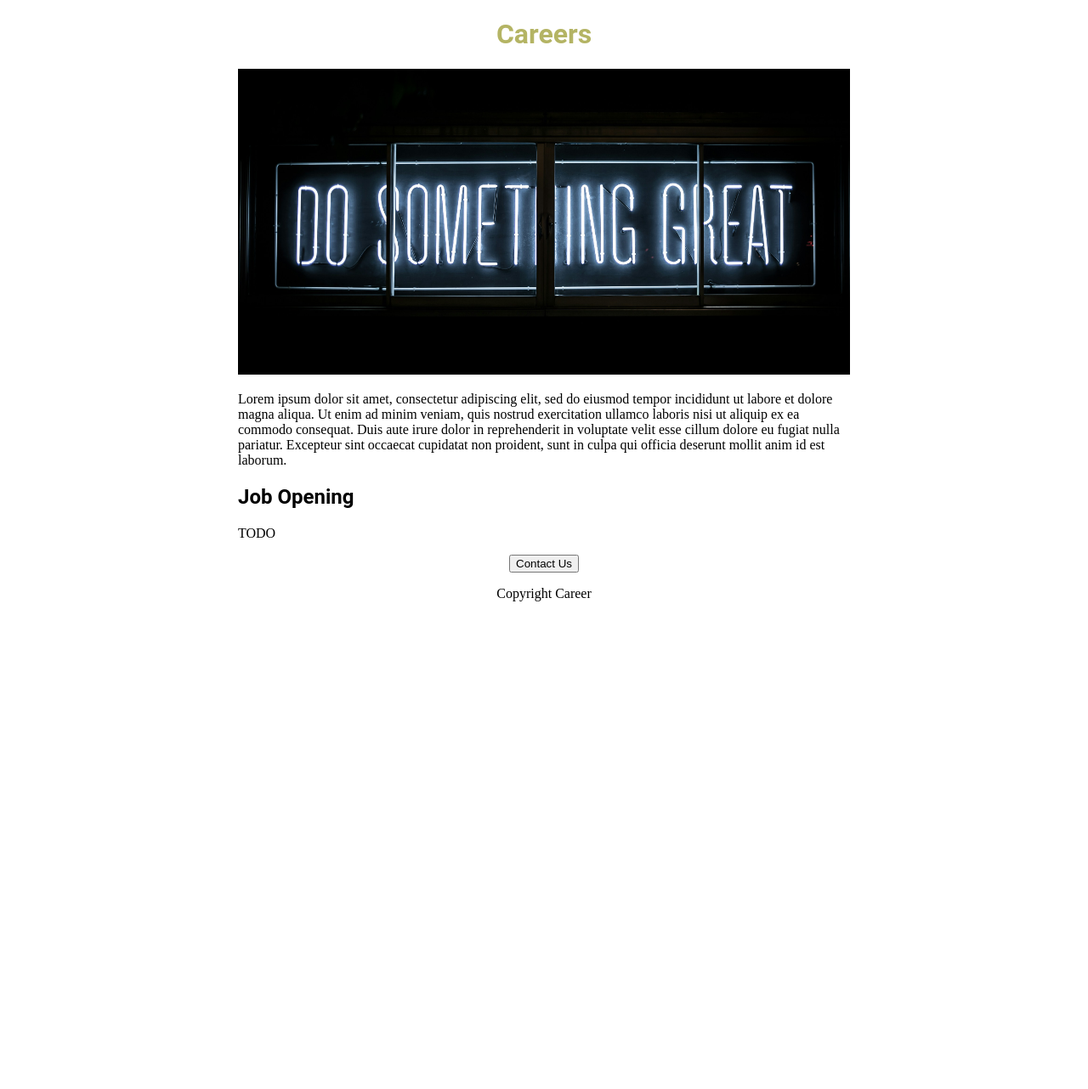
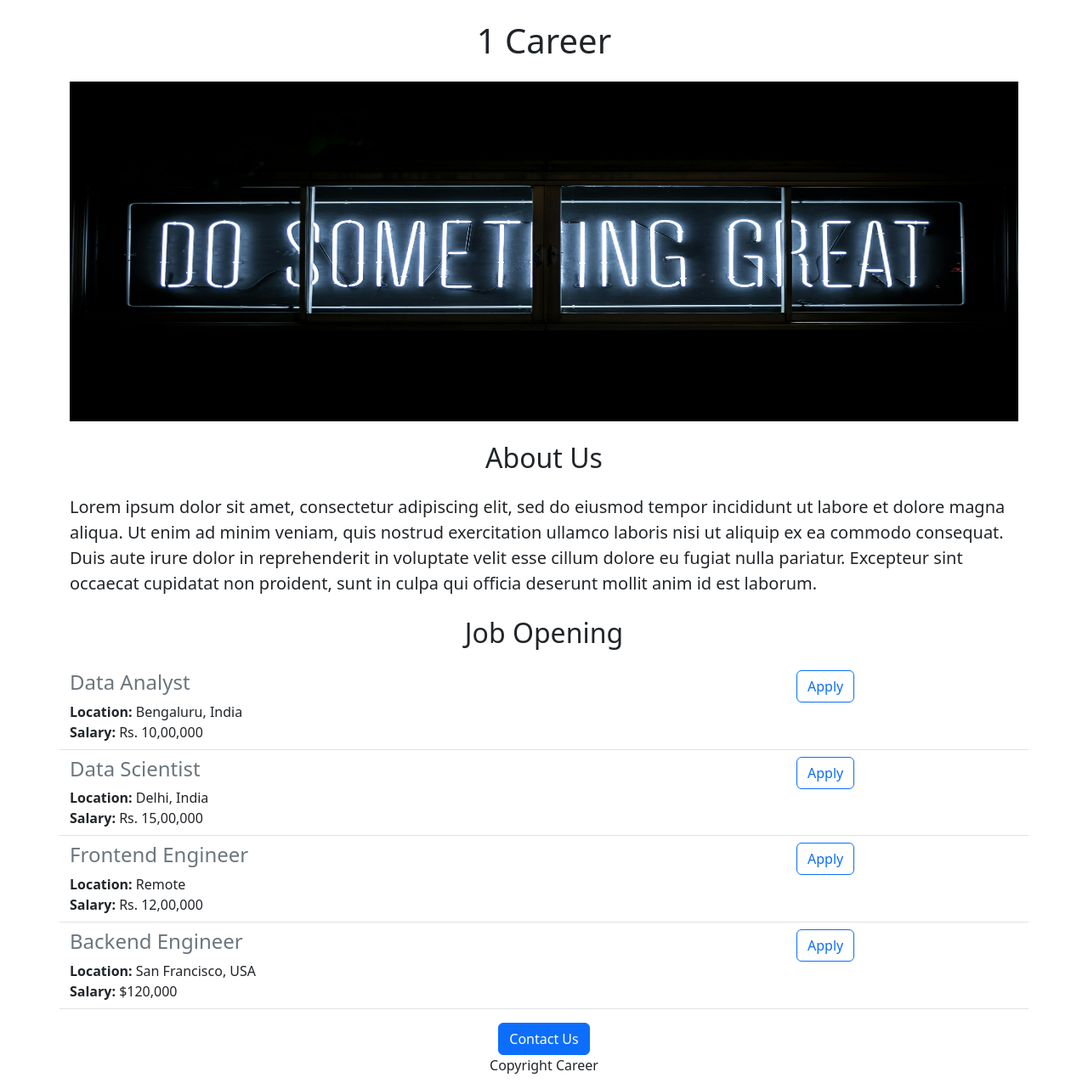
Before and after one commit to M4116/career-website, a Flask app: page / in a window 1280 px wide. Shown: the whole page at 85% size. Before the commit the page ends 708 px from the top, so only its background shows below. Run offline with Flask 3, Linux system fonts and the light colour scheme.

Commit message:
Added dynamic data

```diff
--- a/app.py
+++ b/app.py
@@ -1,10 +1,43 @@
-from flask import Flask, render_template, request, redirect, url_for
+from flask import Flask, render_template, jsonify, request, redirect, url_for
 
 app = Flask(__name__)
 
+JOBS = [
+  {
+    'id:': 1,
+    'title': 'Data Analyst',
+    'location': 'Bengaluru, India',
+    'salary': 'Rs. 10,00,000'
+  },
+  {
+    'id:': 2,
+    'title': 'Data Scientist',
+    'location': 'Delhi, India',
+    'salary': 'Rs. 15,00,000'
+  },
+  {
+    'id:': 3,
+    'title': 'Frontend Engineer',
+    'location': 'Remote',
+    'salary': 'Rs. 12,00,000'
+  },
+  {
+    'id:': 4,
+    'title': 'Backend Engineer',
+    'location': 'San Francisco, USA',
+    'salary': '$120,000'
+  }
+]
+
 @app.route('/')
 def hello_world():
-  return render_template('home.html')
+  return render_template('home.html',
+                        jobs=JOBS,
+                        company_name='1')
+
+@app.route('/jobs')
+def list_jobs():
+  return jsonify(JOBS)
 
 if __name__ == '__main__':
   app.run(host='0.0.0.0', debug=True)
--- a/templates/home.html
+++ b/templates/home.html
@@ -1,44 +1,26 @@
 <!DOCTYPE html>
 <html>
   <head>
+    <meta charset="utf-8">
+    <meta name="viewport" content="width=device-width, initial-scale=1">
     <title>Careers</title>
-    <style>
-      h1{
-        font-family: Roboto;
-        text-align: center;
-        color: rgb(180, 180, 100)
-      }
-      h2{
-        font-family: Roboto;
-        color: rgb(180, 180, 100)
-        text-align: center;
-      }
-      .bodytext {
-        font-family: rosybrown;
-        text-align: center;
-        color: rgb(80,90,90)
-      }
-
-      #container{
-        max-width: 720px;
-        margin: 0 auto;
-      }
-      #banner{
-        width: 100%;
-        height: 360px;
-        object-fit: cover;
-      }
-    </style>
+    <link href="https://cdn.jsdelivr.net/npm/bootstrap@5.3.3/dist/css/bootstrap.min.css" rel="stylesheet" integrity="sha384-QWTKZyjpPEjISv5WaRU9OFeRpok6YctnYmDr5pNlyT2bRjXh0JMhjY6hW+ALEwIH" crossorigin="anonymous">
+    </head>
   </head>
   <body>
-    <div id="container">
-      <h1>Careers</h1>
-      <img src="./static/bg.jpg" height="320" id="banner">
-      <p>Lorem ipsum dolor sit amet, consectetur adipiscing elit, sed do eiusmod tempor incididunt ut labore et dolore magna aliqua. Ut enim ad minim veniam, quis nostrud exercitation ullamco laboris nisi ut aliquip ex ea commodo consequat. Duis aute irure dolor in reprehenderit in voluptate velit esse cillum dolore eu fugiat nulla pariatur. Excepteur sint occaecat cupidatat non proident, sunt in culpa qui officia deserunt mollit anim id est laborum.</p>
-      <h2>Job Opening</h2>
-      <p>TODO</p>
-      <div style="text-align:center">
-      <button>Contact Us</button>
+    <div class="container">
+      <h1 class="text-center mt-4 mb-4">{{company_name}} Career</h1>
+      <img src="./static/bg.jpg" height="400" width="100%">
+      <h2 class="text-center  mt-4 mb-4">About Us</h2>
+      <p class="lead">Lorem ipsum dolor sit amet, consectetur adipiscing elit, sed do eiusmod tempor incididunt ut labore et dolore magna aliqua. Ut enim ad minim veniam, quis nostrud exercitation ullamco laboris nisi ut aliquip ex ea commodo consequat. Duis aute irure dolor in reprehenderit in voluptate velit esse cillum dolore eu fugiat nulla pariatur. Excepteur sint occaecat cupidatat non proident, sunt in culpa qui officia deserunt mollit anim id est laborum.</p>
+      <h2 class="text-center  mt-4 mb-4">Job Opening</h2>
+      <p>
+        {% for job in jobs %}
+          {% include 'jobitem.html' %}
+        {% endfor %}
+      </p>
+      <div class="text-center">
+      <button type="button" class="btn btn-primary">Contact Us</button>
         <p>Copyright Career</p>
       </div>
     </div>
--- /dev/null
+++ b/templates/jobitem.html
@@ -0,0 +1,16 @@
+<div class="mb-2 border-bottom pb-2 row">
+  <div class="col-9">
+    <h4 class="text-secondary">{{job['title']}}</h4>
+    <div>
+      <b>Location: </b>{{job['location']}}
+    </div>
+    {% if 'salary' in job %}
+    <div>
+      <b>Salary: </b>{{job['salary']}}
+    </div>
+    {% endif %}
+  </div>
+  <div class="col-3">
+    <button type="button" class="btn btn-outline-primary">Apply</button>
+  </div>
+</div>
```
